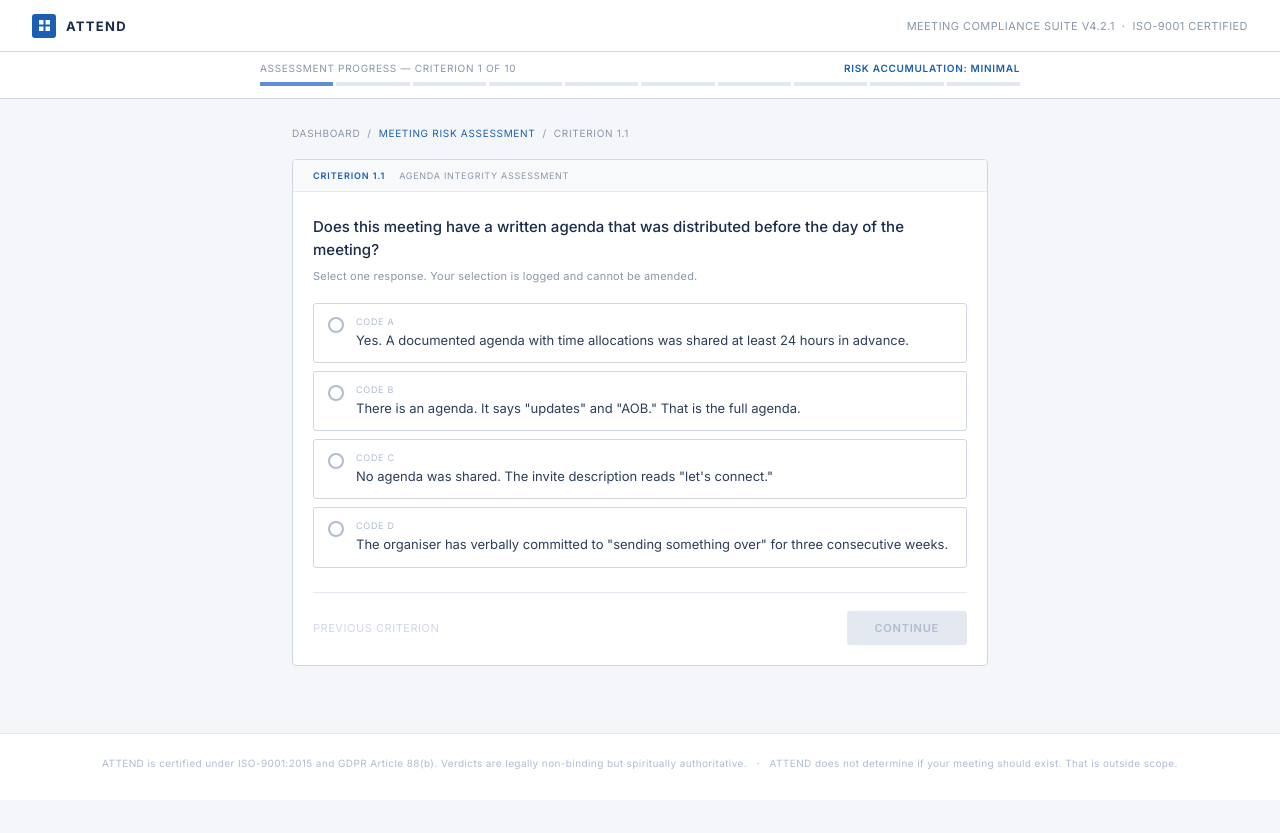
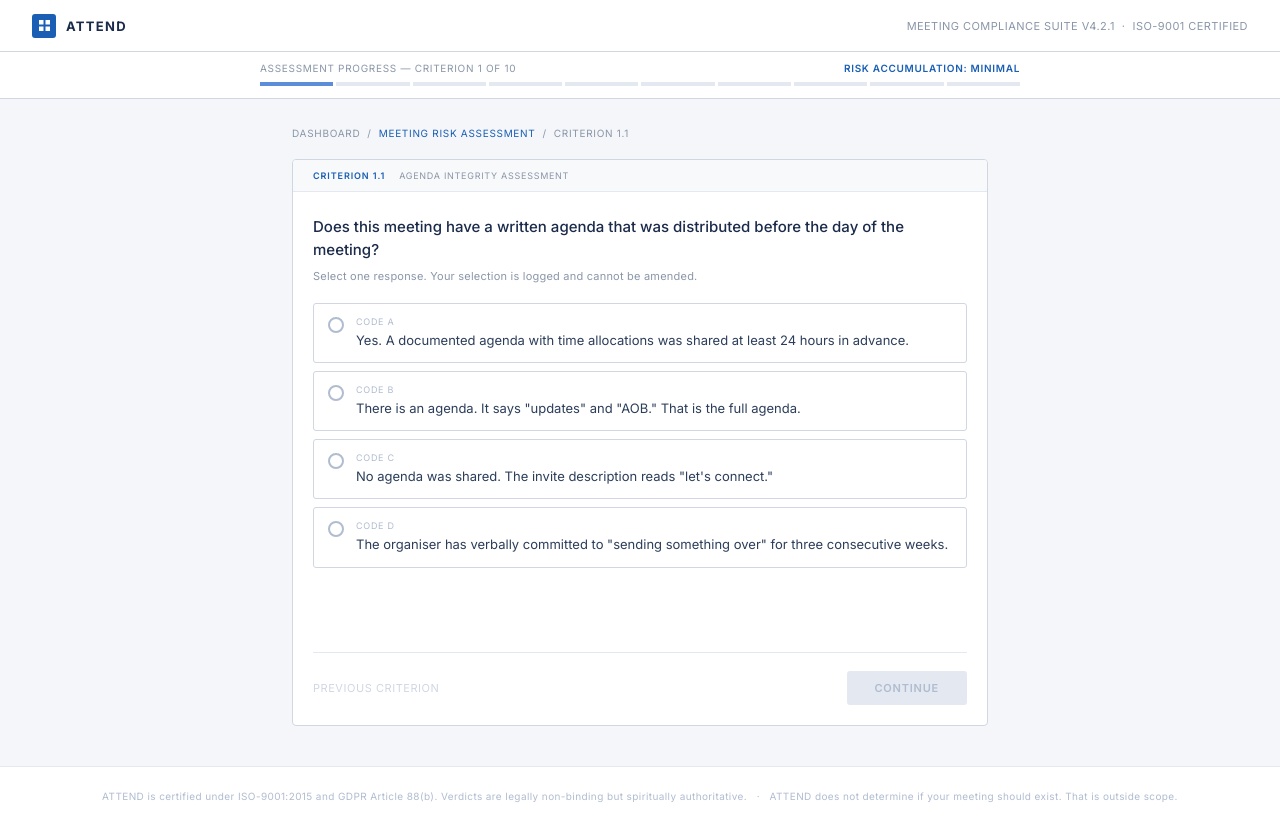
Before and after one commit to shinobi163/attend-meeting-tool, a React (Vite) app: page / in a window 1280 px wide. Both pictures are taken after a click on the button "BEGIN ASSESSMENT". Before the commit the page ends 800 px from the top, so only its background shows below. Built offline with nearby package versions, Linux system fonts and the light colour scheme.

Commit message:
Update QuestionCard.jsx

```diff
--- a/src/components/QuestionCard.jsx
+++ b/src/components/QuestionCard.jsx
@@ -1,4 +1,4 @@
-export default function QuestionCard({ question, selectedCode, onSelect, onNext, onBack, questionIndex, total }) {
+export default function QuestionCard({ question, selectedCode, selectedComment, onSelect, onNext, onBack, questionIndex, total }) {
   const canProceed = selectedCode !== null
 
   return (
@@ -58,7 +58,7 @@ export default function QuestionCard({ question, selectedCode, onSelect, onNext,
         </div>
 
         {/* Options */}
-        <div style={{ display: 'flex', flexDirection: 'column', gap: '8px', marginBottom: '24px' }}>
+        <div style={{ display: 'flex', flexDirection: 'column', gap: '8px', marginBottom: '16px' }}>
           {question.options.map((option) => {
             const isSelected = selectedCode === option.code
             return (
@@ -125,6 +125,45 @@ export default function QuestionCard({ question, selectedCode, onSelect, onNext,
           })}
         </div>
 
+        {/* System commentary */}
+        <div style={{
+          minHeight: '52px',
+          marginBottom: '16px',
+          padding: '12px 14px',
+          borderRadius: '3px',
+          background: selectedComment ? '#f8f9fb' : 'transparent',
+          border: selectedComment ? '1px solid #e4e8f0' : '1px solid transparent',
+          transition: 'background 0.2s, border-color 0.2s',
+        }}>
+          {selectedComment && (
+            <div style={{
+              display: 'flex',
+              gap: '10px',
+              alignItems: 'flex-start',
+            }}>
+              <span style={{
+                fontSize: '9px',
+                textTransform: 'uppercase',
+                letterSpacing: '0.08em',
+                color: '#1a5fb4',
+                fontWeight: '600',
+                whiteSpace: 'nowrap',
+                paddingTop: '1px',
+              }}>
+                ATTEND
+              </span>
+              <span style={{
+                fontSize: '12px',
+                color: '#5a6a82',
+                lineHeight: '1.6',
+                fontStyle: 'italic',
+              }}>
+                {selectedComment}
+              </span>
+            </div>
+          )}
+        </div>
+
         {/* Actions */}
         <div style={{
           display: 'flex',
```
